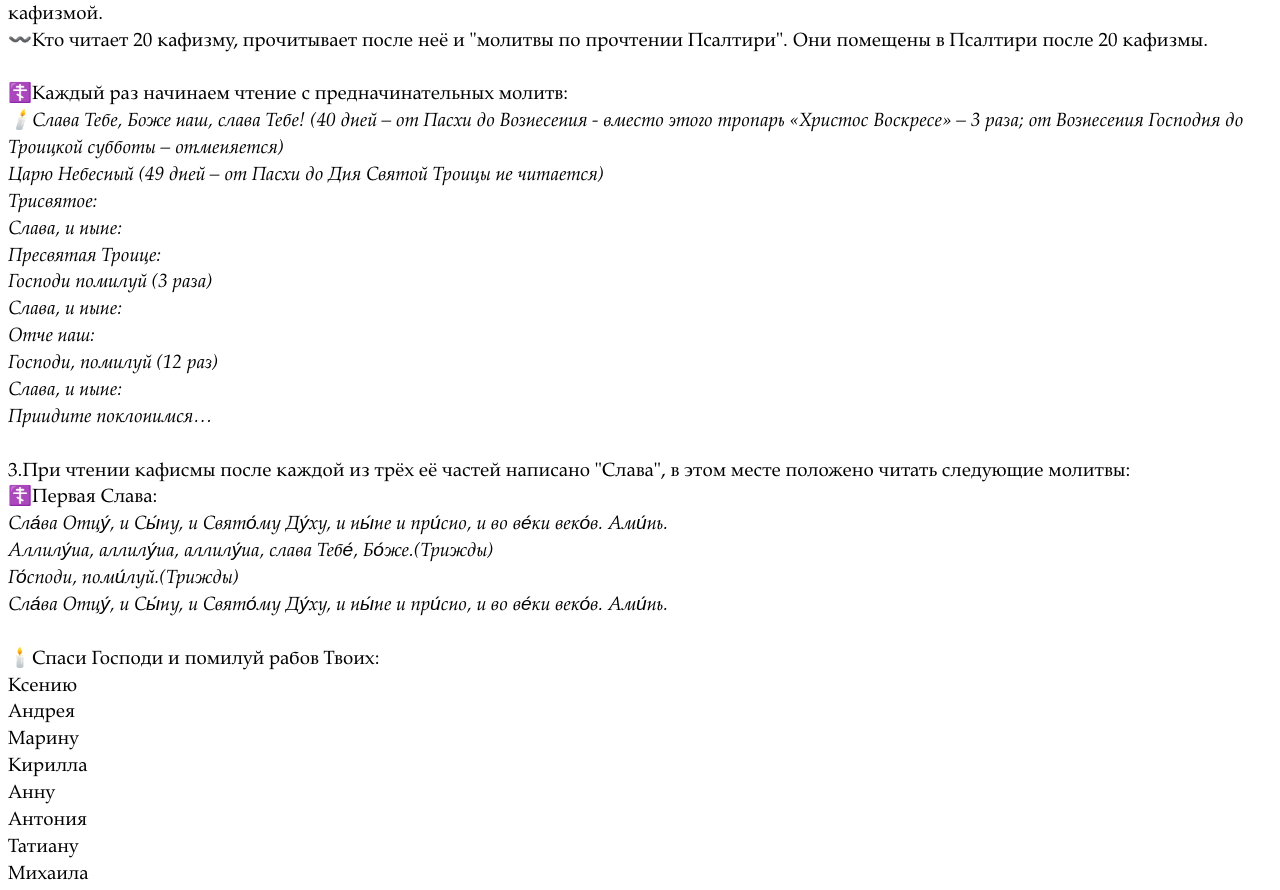
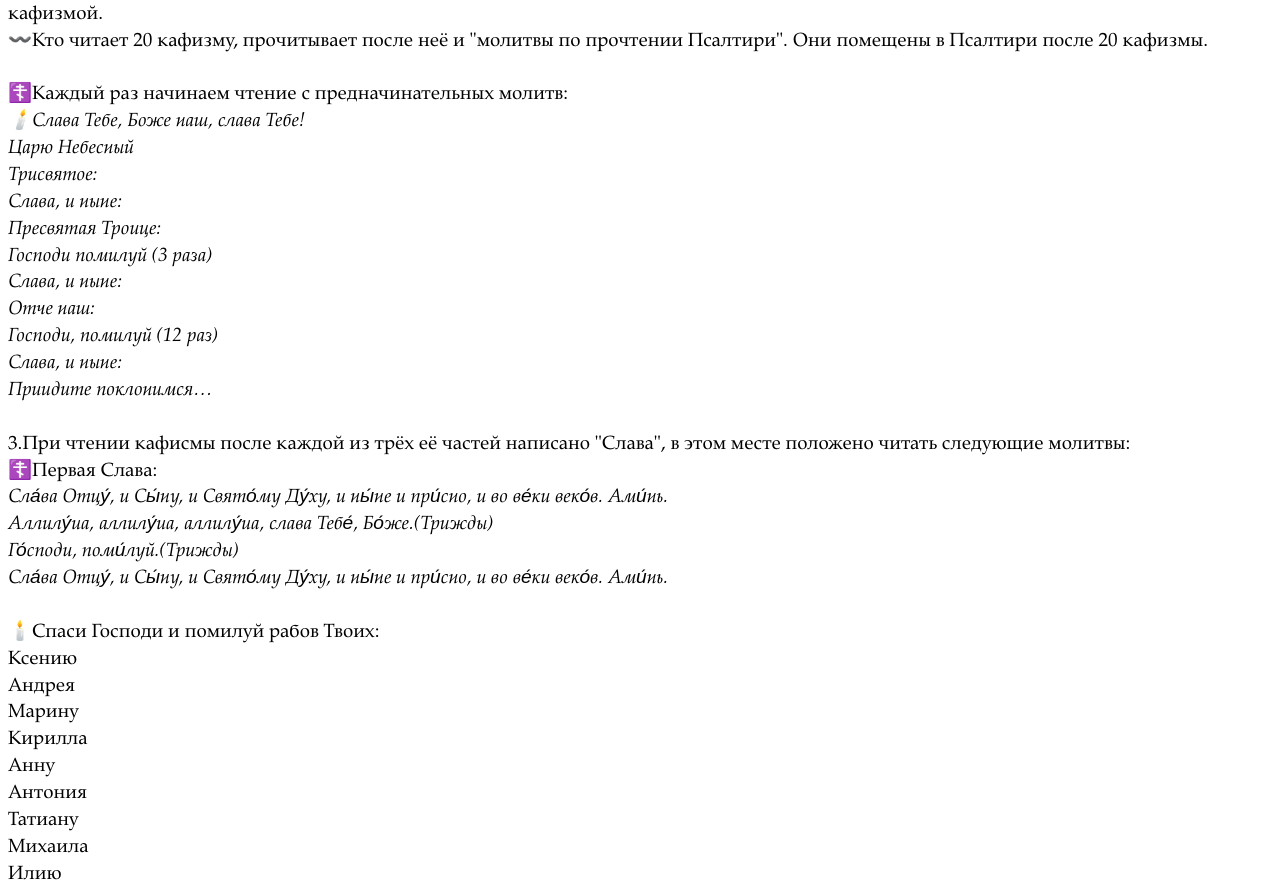
Before and after one commit to kilyukhin/kilyukhin.github.io, a plain HTML site: page ps/index.html in a window 1280 px wide. Shown: the part 950-1840 px from the top of the page. Drawn offline with Linux system fonts and the light colour scheme.

Commit message:
Update 2026-06-29 2

```diff
--- a/ps/index.html
+++ b/ps/index.html
@@ -18,8 +18,8 @@
 〰️Кто читает 20 кафизму, прочитывает после неё и "молитвы по прочтении Псалтири". Они помещены в Псалтири после 20 кафизмы.<br>
 <br>
 ☦️Каждый раз начинаем чтение с предначинательных молитв:<br>
-<span class="prayer">🕯️Слава Тебе, Боже наш, слава Тебе! (40 дней – от Пасхи до Вознесения - вместо этого тропарь «Христос Воскресе» – 3 раза; от Вознесения Господня до Троицкой субботы – отменяется)</span><br>
-<span class="prayer">Царю Небесный (49 дней – от Пасхи до Дня Святой Троицы не читается)</span><br>
+<span class="prayer">🕯️Слава Тебе, Боже наш, слава Тебе!<!-- (40 дней – от Пасхи до Вознесения - вместо этого тропарь «Христос Воскресе» – 3 раза; от Вознесения Господня до Троицкой субботы – отменяется)--></span><br>
+<span class="prayer">Царю Небесный<!-- (49 дней – от Пасхи до Дня Святой Троицы не читается)--></span><br>
 <span class="prayer">Трисвятое:</span><br>
 <span class="prayer">Слава, и ныне:</span><br>
 <span class="prayer">Пресвятая Троице:</span><br>
```
